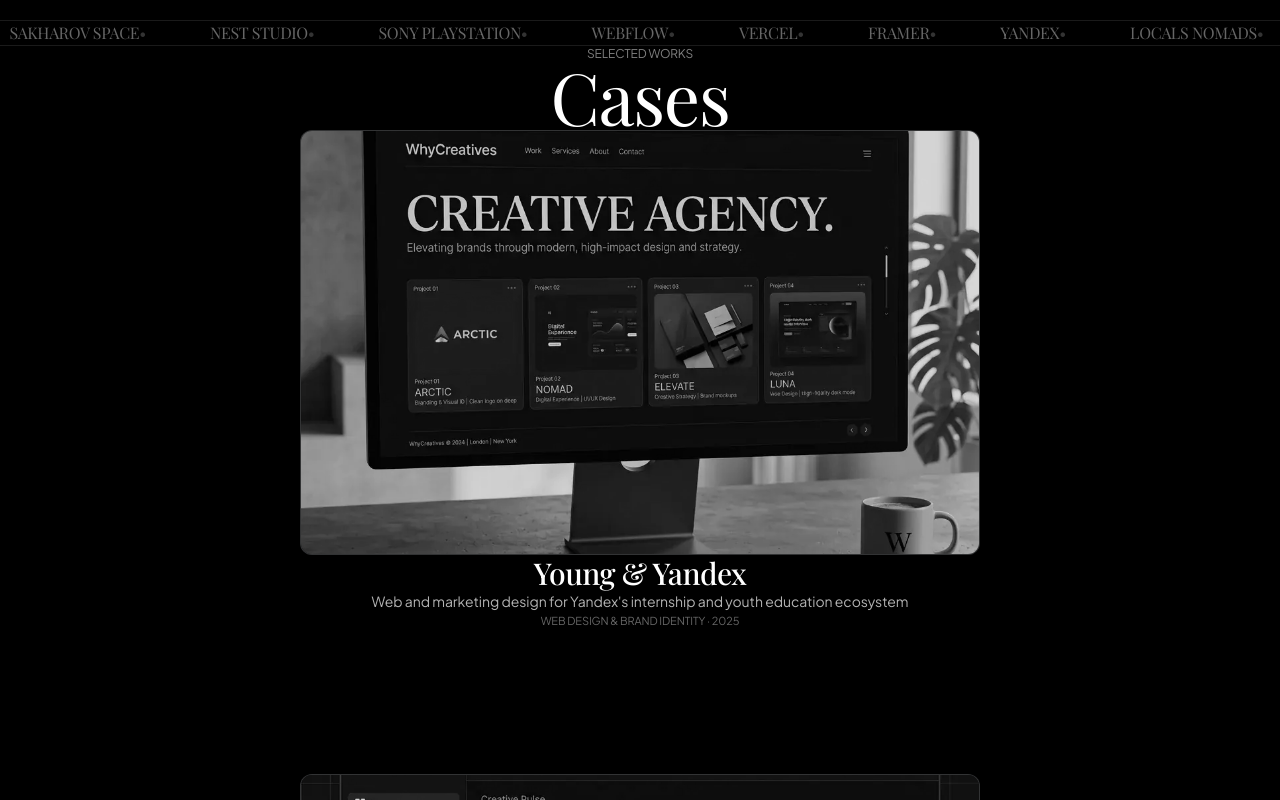
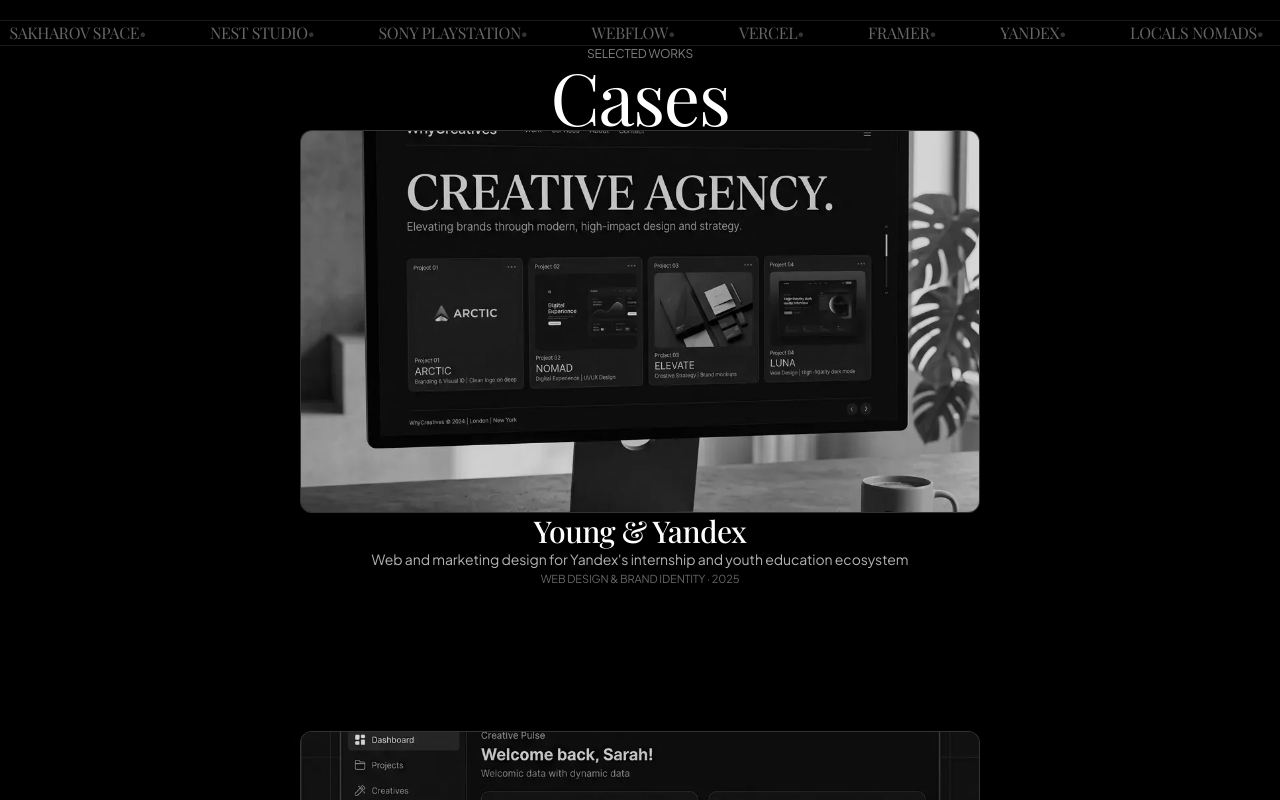
Before and after one commit to byanam/agencyyy, a React (Vite) app: page / in a window 1280 px wide. Shown: the part 780-1580 px from the top of the page. Built offline with nearby package versions, Linux system fonts and the light colour scheme; a web font is replaced by a local one.

Commit message:
style(projects): adopt widescreen 16:9 cinematic aspect ratio for project cards

```diff
--- a/src/components/FeaturedProjects.jsx
+++ b/src/components/FeaturedProjects.jsx
@@ -93,7 +93,7 @@
                   className="group block w-full flex flex-col items-center text-center"
                 >
                   {/* Clean Visual Preview Card with 1px border and smooth zoom */}
-                  <div className="relative aspect-[16/10] w-full overflow-hidden rounded-xl border border-white/15 bg-[#0e0f11] transition-all duration-500 group-hover:border-white/35">
+                  <div className="relative aspect-[16/9] w-full overflow-hidden rounded-xl border border-white/15 bg-[#0e0f11] transition-all duration-500 group-hover:border-white/35">
                     <img
                       src={project.image}
                       alt={project.title}
```
